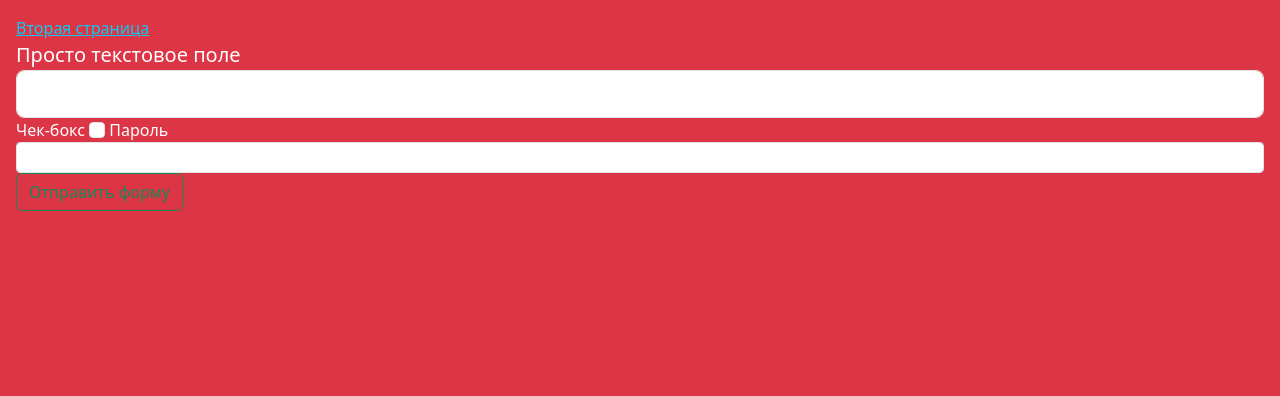
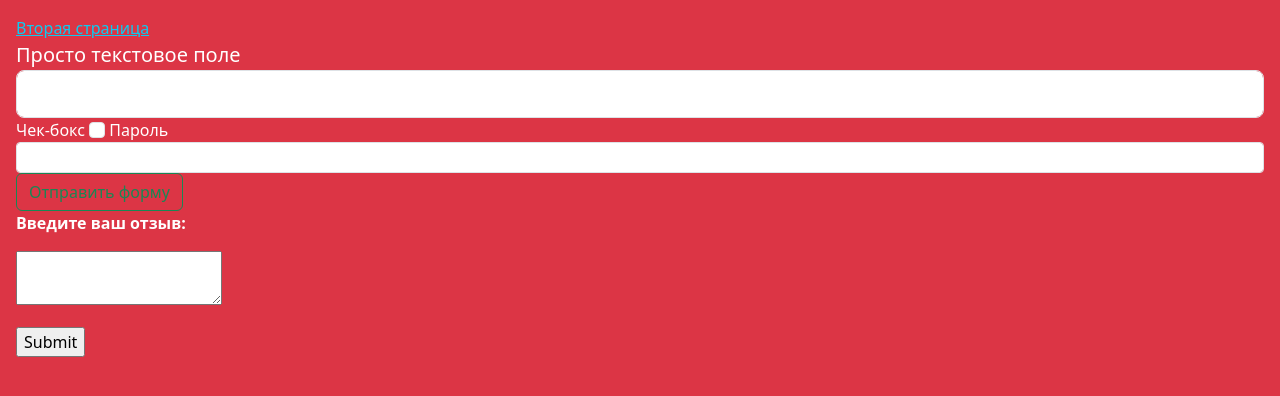
Before and after one commit to R1VOD/homework, a plain HTML site: page Page_1.html in a window 1280 px wide. Drawn offline with nearby package versions, Linux system fonts and the light colour scheme.

Commit message:
Update Page_1.html

```diff
--- a/Page_1.html
+++ b/Page_1.html
@@ -19,6 +19,10 @@
         <input class="form-control form-control-sm" id="field3" type="password">
 
         <input class="btn btn-outline-success" type="button" value="Отправить форму">
+
+        <p><b>Введите ваш отзыв:</b></p>
+        <p><textarea name="comment"></textarea></p>
+        <p><input type="submit"></p>
     </form>
 </body>
 </html>
```
